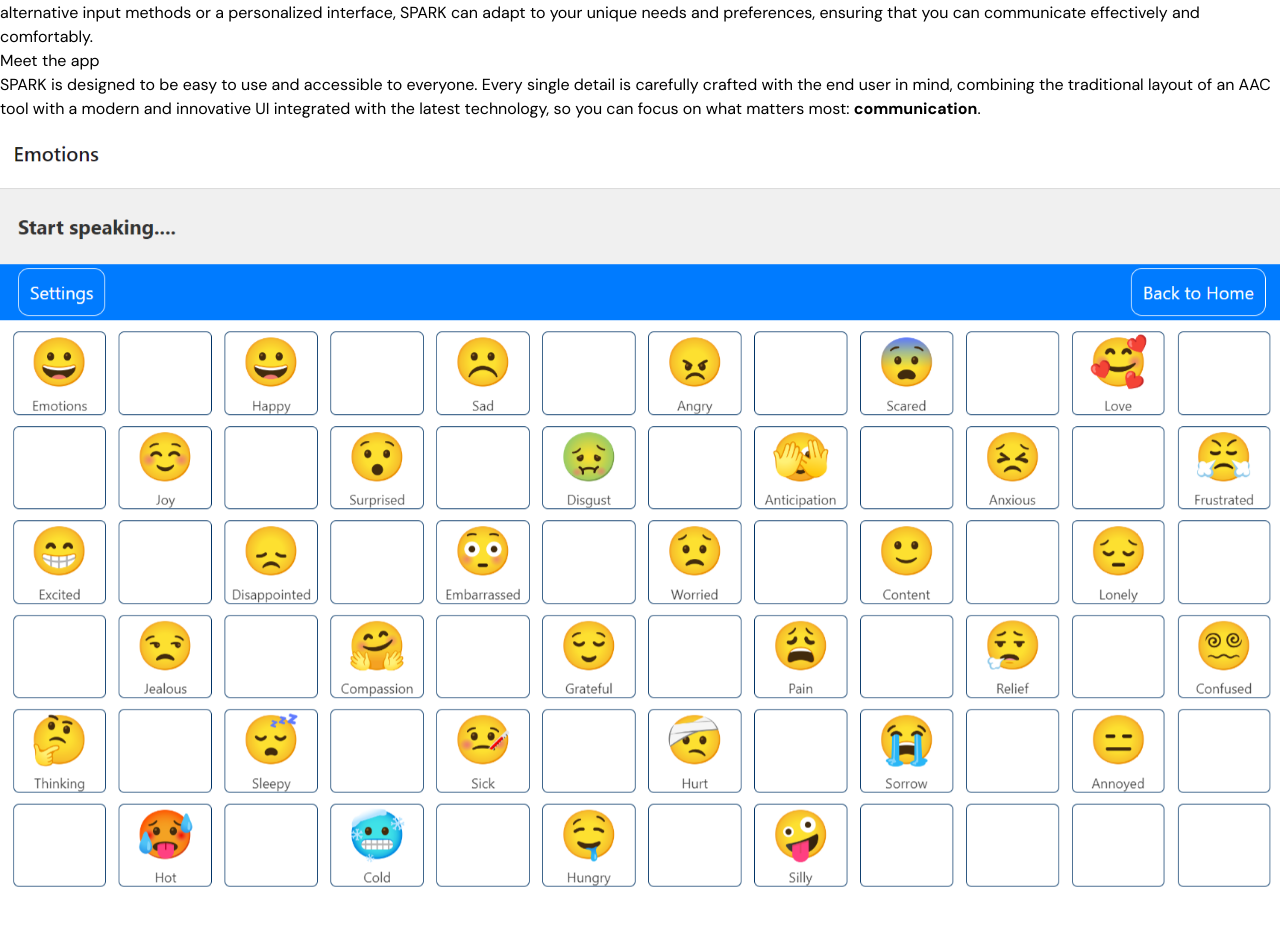
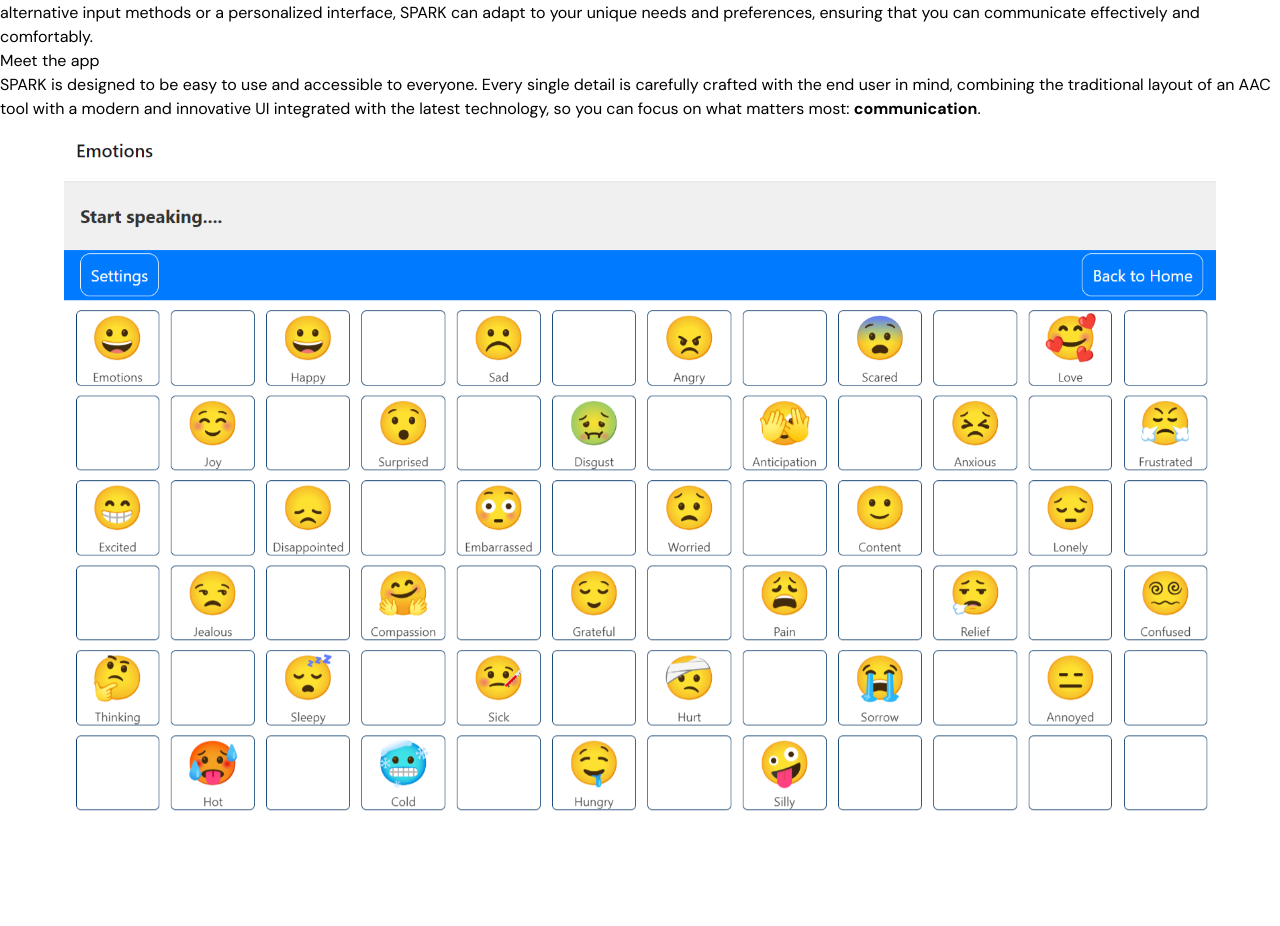
Before and after one commit to spark4speech/site, a Next.js app: page / in a window 1280 px wide. Shown: the part 586-1512 px from the top of the page. After the commit the page ends 1435 px from the top, so only its background shows below. Built offline with nearby package versions, Linux system fonts and the light colour scheme.

Commit message:
make showcase image smaller

```diff
--- a/src/components/Showcase.tsx
+++ b/src/components/Showcase.tsx
@@ -35,7 +35,9 @@ export const Showcase = () => {
           style={{
             opacity: opacity,
             rotateX: rotateX,
-            transformPerspective: "400px",
+            transformPerspective: "600px",
+            width: "90%",
+            margin: "0 auto",
           }}
         >
           <Image
@@ -43,6 +45,7 @@ export const Showcase = () => {
             alt="App screen"
             className="mt-14 mx-auto rounded-m shadow-2xl"
             ref={appImage}
+            style={{ width: "100%", height: "auto" }}
           />
         </motion.div>
       </div>
```
